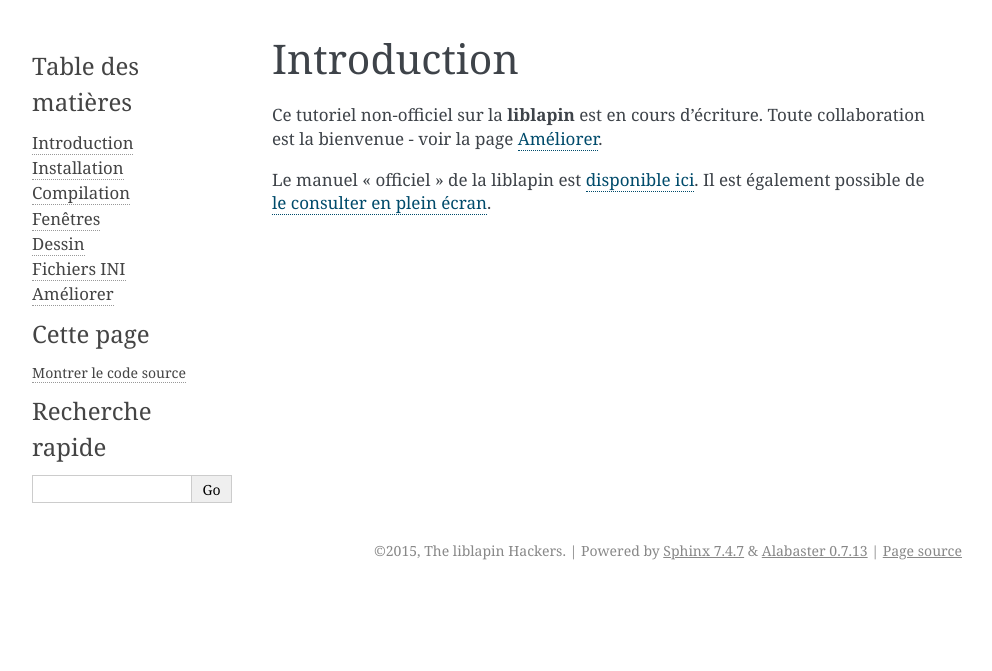
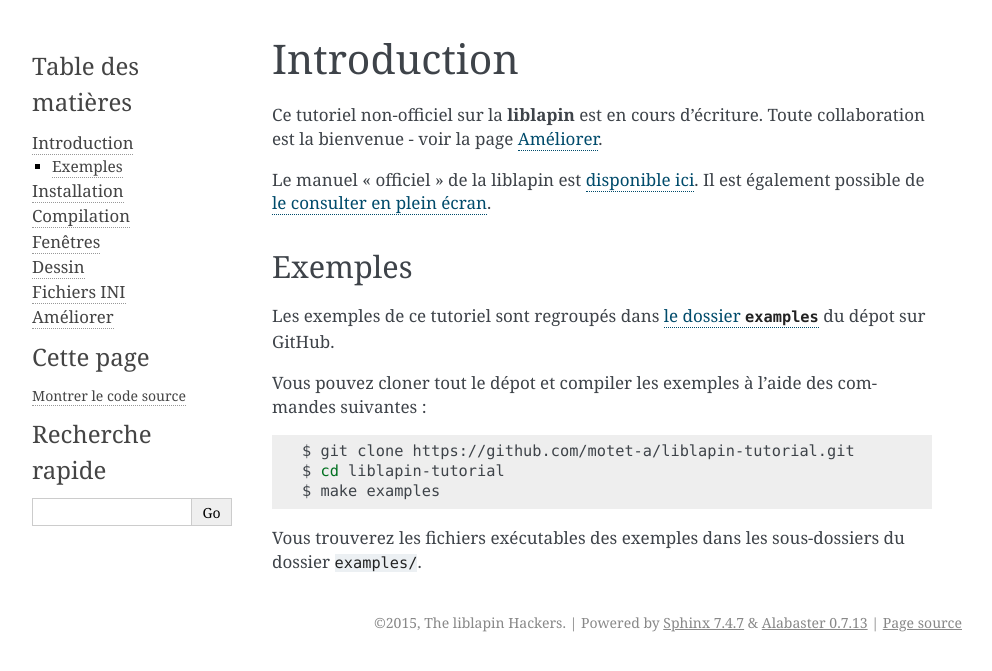
Before and after one commit to motet-a/liblapin-tutorial, a Sphinx documentation site: the page built from source/intro.md, in a window 1280 px wide. Shown: the top 671 px of the page, without its empty margins (148-1140 px from the left). Built offline with Sphinx 7.4.7, drawn with Linux system fonts in a browser that asks for light colours.

Commit message:
Added intructions about building the examples

````diff
--- a/source/intro.md
+++ b/source/intro.md
@@ -4,7 +4,26 @@
 Ce tutoriel non-officiel sur la **liblapin** est en cours d’écriture.
 Toute collaboration est la bienvenue - voir la page [Améliorer](extend.html).
 
-Le manuel « officiel » de la liblapin est [disponible ici][manuel]. Il est également possible de [le consulter en plein écran][manuel plein ecran].
+Le manuel « officiel » de la liblapin est [disponible ici][manuel].
+Il est également possible de [le consulter en plein écran][manuel plein ecran].
+
+## Exemples ##
+
+Les exemples de ce tutoriel sont regroupés dans
+[le dossier `examples`][examples] du dépot sur GitHub.
+
+Vous pouvez cloner tout le dépot et compiler les exemples à l’aide des
+commandes suivantes :
+
+```sh
+$ git clone https://github.com/motet-a/liblapin-tutorial.git
+$ cd liblapin-tutorial
+$ make examples
+```
+
+Vous trouverez les fichiers exécutables des exemples dans les sous-dossiers
+du dossier `examples/`.
 
 [manuel]: https://intra.epitech.eu/e-learning/#!/semester-1/B1-Infographie/cours-LibLapin-&-Documentation/Manuel
 [manuel plein ecran]: https://cdn.local.epitech.eu/elearning/B-MUL-051/doc_lapin.htm
+[examples]: https://github.com/motet-a/liblapin-tutorial/tree/master/examples
````
